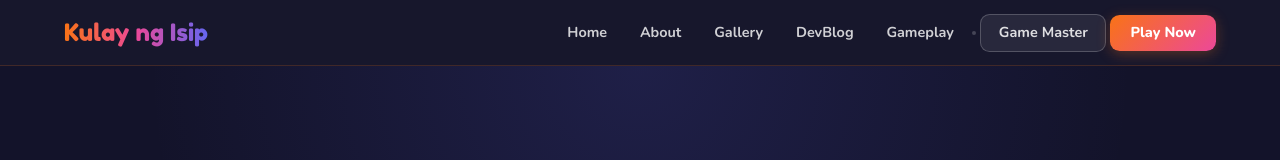
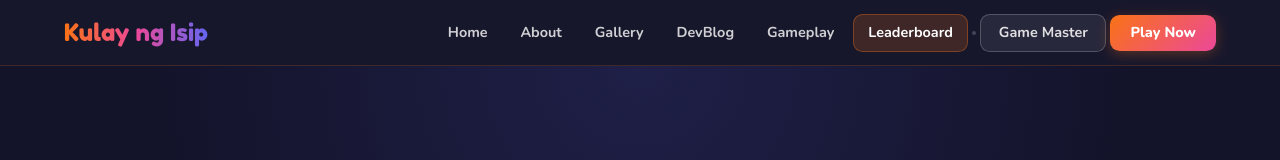
Before and after one commit to nlanchorez-bit/kulay-ng-isip, a Next.js app: page /leaderboard in a window 1280 px wide. Shown: the top 160 px of the page. Built offline with nearby package versions, Linux system fonts and the light colour scheme; no server answers.

Commit message:
very nice v2

```diff
--- a/src/components/Header.tsx
+++ b/src/components/Header.tsx
@@ -37,6 +37,7 @@ export default function Header() {
           <li><Link href="/gallery" className={isActive("/gallery")}>Gallery</Link></li>
           <li><Link href="/blog" className={isActive("/blog")}>DevBlog</Link></li>
           <li><Link href="/gameplay" className={isActive("/gameplay")}>Gameplay</Link></li>
+          <li><Link href="/leaderboard" className={isActive("/leaderboard")}>Leaderboard</Link></li>
 
           <li><div className="nav-pip" /></li>
           <li><Link href="/login" className="btn-login">Game Master</Link></li>
@@ -60,6 +61,7 @@ export default function Header() {
         <Link href="/gallery" className={isActive("/gallery")}>Gallery</Link>
         <Link href="/blog" className={isActive("/blog")}>DevBlog</Link>
         <Link href="/gameplay" className={isActive("/gameplay")}>Gameplay</Link>
+        <Link href="/leaderboard" className={isActive("/leaderboard")}>Leaderboard</Link>
 
         <hr className="drawer-divider" />
         <Link href="/login" className="btn-login">Game Master Login</Link>
```
